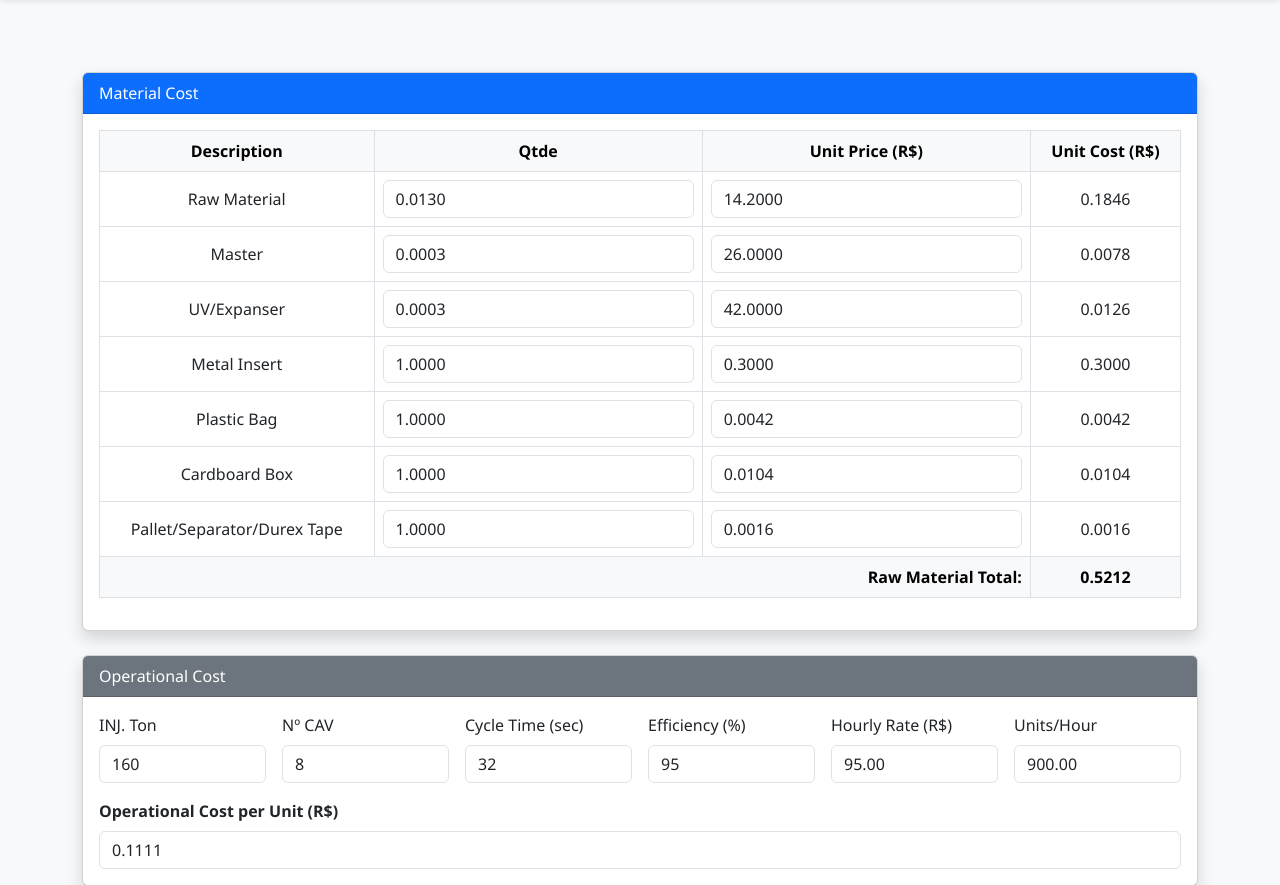
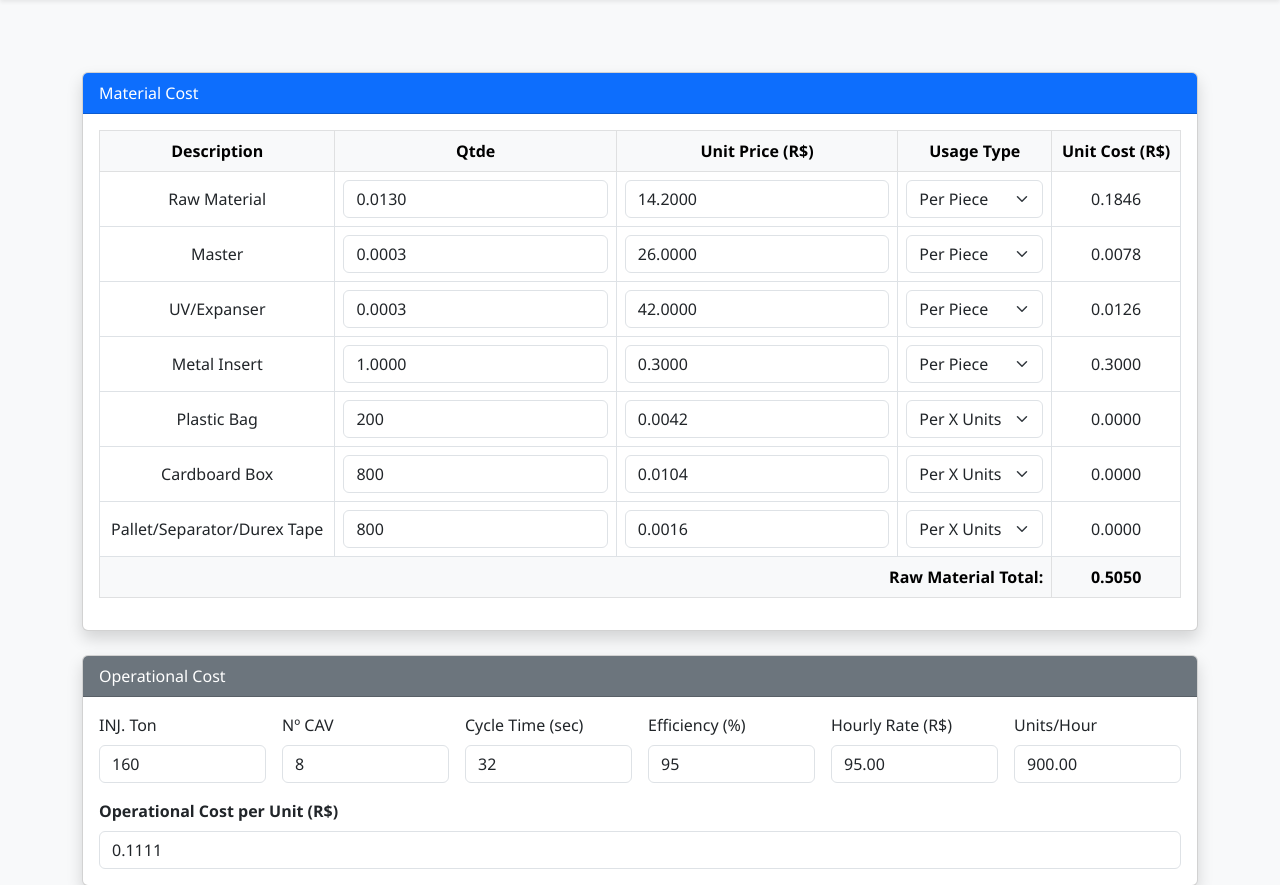
Before and after one commit to GabrielaCJ/InjecPro, a Flask app: page /cost-calculator in a window 1280 px wide. Shown: the part 76-961 px from the top of the page. Run offline with Flask 3, Linux system fonts and the light colour scheme.

Commit message:
Changes needed

```diff
--- a/templates/cost_calculator.html
+++ b/templates/cost_calculator.html
@@ -1,5 +1,3 @@
-
-
 <!DOCTYPE html>
 <html lang="en">
 <head>
@@ -38,6 +36,7 @@
             <th>Description</th>
             <th>Qtde</th>
             <th>Unit Price (R$)</th>
+            <th>Usage Type</th>
             <th>Unit Cost (R$)</th>
           </tr>
         </thead>
@@ -46,49 +45,91 @@
             <td>Raw Material</td>
             <td><input type="number" step="0.0001" class="form-control qty" value="0.0130"></td>
             <td><input type="number" step="0.0001" class="form-control unit" value="14.2000"></td>
+            <td>
+              <select class="form-select usageType">
+                <option value="per_piece" selected>Per Piece</option>
+                <option value="per_units">Per X Units</option>
+              </select>
+            </td>
             <td class="subtotal">0.1846</td>
           </tr>
           <tr>
             <td>Master</td>
             <td><input type="number" step="0.0001" class="form-control qty" value="0.0003"></td>
             <td><input type="number" step="0.0001" class="form-control unit" value="26.0000"></td>
+            <td>
+              <select class="form-select usageType">
+                <option value="per_piece" selected>Per Piece</option>
+                <option value="per_units">Per X Units</option>
+              </select>
+            </td>
             <td class="subtotal">0.0068</td>
           </tr>
           <tr>
             <td>UV/Expanser</td>
             <td><input type="number" step="0.0001" class="form-control qty" value="0.0003"></td>
             <td><input type="number" step="0.0001" class="form-control unit" value="42.0000"></td>
+            <td>
+              <select class="form-select usageType">
+                <option value="per_piece" selected>Per Piece</option>
+                <option value="per_units">Per X Units</option>
+              </select>
+            </td>
             <td class="subtotal">0.0109</td>
           </tr>
           <tr>
             <td>Metal Insert</td>
             <td><input type="number" step="0.0001" class="form-control qty" value="1.0000"></td>
             <td><input type="number" step="0.0001" class="form-control unit" value="0.3000"></td>
+            <td>
+              <select class="form-select usageType">
+                <option value="per_piece" selected>Per Piece</option>
+                <option value="per_units">Per X Units</option>
+              </select>
+            </td>
             <td class="subtotal">0.3000</td>
           </tr>
           <tr>
             <td>Plastic Bag</td>
-            <td><input type="number" step="0.0001" class="form-control qty" value="1.0000"></td>
+            <td><input type="number" step="0.0001" class="form-control qty" value="200"></td>
             <td><input type="number" step="0.0001" class="form-control unit" value="0.0042"></td>
-            <td class="subtotal">0.0042</td>
+            <td>
+              <select class="form-select usageType">
+                <option value="per_piece">Per Piece</option>
+                <option value="per_units" selected>Per X Units</option>
+              </select>
+            </td>
+            <td class="subtotal">0.0000</td>
           </tr>
           <tr>
             <td>Cardboard Box</td>
-            <td><input type="number" step="0.0001" class="form-control qty" value="1.0000"></td>
+            <td><input type="number" step="0.0001" class="form-control qty" value="800"></td>
             <td><input type="number" step="0.0001" class="form-control unit" value="0.0104"></td>
-            <td class="subtotal">0.0104</td>
+            <td>
+              <select class="form-select usageType">
+                <option value="per_piece">Per Piece</option>
+                <option value="per_units" selected>Per X Units</option>
+              </select>
+            </td>
+            <td class="subtotal">0.0000</td>
           </tr>
           <tr>
             <td>Pallet/Separator/Durex Tape</td>
-            <td><input type="number" step="0.0001" class="form-control qty" value="1.0000"></td>
+            <td><input type="number" step="0.0001" class="form-control qty" value="800"></td>
             <td><input type="number" step="0.0001" class="form-control unit" value="0.0016"></td>
-            <td class="subtotal">0.0016</td>
+            <td>
+              <select class="form-select usageType">
+                <option value="per_piece">Per Piece</option>
+                <option value="per_units" selected>Per X Units</option>
+              </select>
+            </td>
+            <td class="subtotal">0.0000</td>
           </tr>
         </tbody>
         <tfoot>
           <tr class="table-light">
-            <th colspan="3" class="text-end">Raw Material Total:</th>
-            <th id="totalMaterial">0.5185</th>
+            <th colspan="4" class="text-end">Raw Material Total:</th>
+            <th id="totalMaterial">0.0000</th>
           </tr>
         </tfoot>
       </table>
@@ -132,7 +173,7 @@
     </div>
   </div>
 
-  <!-- Custo Industrial Section -->
+  <!-- Industrial Cost Section -->
   <div class="card shadow">
     <div class="card-header bg-dark text-white">Industrial Cost</div>
     <div class="card-body">
@@ -146,18 +187,11 @@
       </div>
     </div>
   </div>
+  <!-- Save Button -->
+  <div class="d-flex justify-content-center mt-4">
+    <button class="btn btn-success" onclick="saveProductCost()">Save Product Cost</button>
+  </div>
 </div>
-
- <!-- Save Button -->
- <div class="d-flex justify-content-center mt-4">
-  <button class="btn btn-success" onclick="saveProductCost()">Save Product Cost</button>
-</div>
-</div>
-
-<script>
-  const productId = "{{ product_id }}";
-  // Use it in your JS...
-</script>
 
 <script>
 function calculateMaterialCost() {
@@ -166,7 +200,13 @@ function calculateMaterialCost() {
   rows.forEach(row => {
     const qty = parseFloat(row.querySelector(".qty").value) || 0;
     const unit = parseFloat(row.querySelector(".unit").value) || 0;
-    const subtotal = qty * unit;
+    const usageType = row.querySelector(".usageType").value;
+    let subtotal = 0;
+    if (usageType === "per_piece") {
+      subtotal = qty * unit;
+    } else if (usageType === "per_units") {
+      subtotal = (1 / qty) * unit;
+    }
     row.querySelector(".subtotal").textContent = subtotal.toFixed(4);
     total += subtotal;
   });
@@ -175,60 +215,51 @@ function calculateMaterialCost() {
 }
 
 function calculateOperationalCost() {
-  const ciclo = parseFloat(document.getElementById("cycle").value) || 1;
-  const cav = parseFloat(document.getElementById("numCav").value) || 1;
-  const eficiencia = parseFloat(document.getElementById("efficiency").value) || 100;
-  const taxa = parseFloat(document.getElementById("rate").value) || 0;
+  const cycle = parseFloat(document.getElementById("cycle").value) || 1;
+  const cavities = parseFloat(document.getElementById("numCav").value) || 1;
+  const efficiency = parseFloat(document.getElementById("efficiency").value) || 100;
+  const rate = parseFloat(document.getElementById("rate").value) || 0;
 
-  const pecasHora = (3600 / ciclo) * cav;
-  const custo = (taxa / pecasHora) / (eficiencia / 100);
+  const unitsPerHour = (3600 / cycle) * cavities;
+  const cost = (rate / unitsPerHour) / (efficiency / 100);
 
-  document.getElementById("unitshour").value = pecasHora.toFixed(2);
-  document.getElementById("operationalcost").value = custo.toFixed(4);
+  document.getElementById("unitshour").value = unitsPerHour.toFixed(2);
+  document.getElementById("operationalcost").value = cost.toFixed(4);
   calculateIndustrialCost();
 }
 
 function calculateIndustrialCost() {
   const material = parseFloat(document.getElementById("totalMaterial").textContent) || 0;
-  const operacional = parseFloat(document.getElementById("operationalcost").value) || 0;
-  document.getElementById("industrialcost").value = (material + operacional).toFixed(4);
+  const operational = parseFloat(document.getElementById("operationalcost").value) || 0;
+  document.getElementById("industrialcost").value = (material + operational).toFixed(4);
 }
 
-document.querySelectorAll(".qty, .unit").forEach(input => {
-  input.addEventListener("input", calculateMaterialCost);
-});
-
-["cycle", "numCav", "efficiency", "rate"].forEach(id => {
-  document.getElementById(id).addEventListener("input", calculateOperationalCost);
-});
-
-calculateMaterialCost();
-calculateOperationalCost();
-
 function saveProductCost() {
-  const urlParams = new URLSearchParams(window.location.search);
-  const productId = urlParams.get("productId");
-  if (!productId) return alert("Missing Product ID");
+  const productId = new URLSearchParams(window.location.search).get("productId");
+  if (!productId) return alert("Missing product ID");
 
   const materials = Array.from(document.querySelectorAll("#materialTable tbody tr")).map(row => ({
-    materialName: row.cells[0].innerText.trim(),
+    description: row.cells[0].innerText.trim(),
     quantity: parseFloat(row.querySelector(".qty").value) || 0,
-    unitCost: parseFloat(row.querySelector(".unit").value) || 0
+    unitPrice: parseFloat(row.querySelector(".unit").value) || 0,
+    usageType: row.querySelector(".usageType").value
   }));
 
   const operational = {
-    injectionTon: parseInt(document.getElementById("injTon").value) || 0,
-    numCavities: parseInt(document.getElementById("numCav").value) || 0,
-    cycleTimeSec: parseInt(document.getElementById("cycle").value) || 0,
-    efficiencyPercent: parseFloat(document.getElementById("efficiency").value) || 0,
-    hourlyRate: parseFloat(document.getElementById("rate").value) || 0
+    injTon: parseFloat(document.getElementById("injTon").value) || 0,
+    numCav: parseFloat(document.getElementById("numCav").value) || 0,
+    cycle: parseFloat(document.getElementById("cycle").value) || 0,
+    efficiency: parseFloat(document.getElementById("efficiency").value) || 0,
+    rate: parseFloat(document.getElementById("rate").value) || 0
   };
 
   const payload = {
+    productId,
     materials,
     operational,
-    totalMaterialCost: parseFloat(document.getElementById("totalMaterial").textContent) || 0,
-    operationalCost: parseFloat(document.getElementById("operationalcost").value) || 0
+    totalMaterialCost: parseFloat(document.getElementById("totalMaterial").textContent),
+    operationalCost: parseFloat(document.getElementById("operationalcost").value),
+    industrialCost: parseFloat(document.getElementById("industrialcost").value)
   };
 
   fetch(`/api/products/${productId}/save-cost`, {
@@ -236,12 +267,24 @@ function saveProductCost() {
     headers: { "Content-Type": "application/json" },
     body: JSON.stringify(payload)
   })
-  .then(res => {
-    if (res.ok) alert("Product cost saved successfully!");
-    else throw new Error("Save failed");
+  .then(response => {
+    if (!response.ok) throw new Error("Failed to save");
+    alert("Product cost saved successfully!");
+    window.location.href = "/productinfo";
   })
   .catch(err => alert("Error: " + err.message));
 }
+
+setTimeout(() => {
+  document.querySelectorAll(".qty, .unit, .usageType").forEach(input => {
+    input.addEventListener("input", calculateMaterialCost);
+  });
+  ["cycle", "numCav", "efficiency", "rate"].forEach(id => {
+    document.getElementById(id).addEventListener("input", calculateOperationalCost);
+  });
+  calculateMaterialCost();
+  calculateOperationalCost();
+});
 </script>
 </body>
 </html>
--- a/templates/productinfo.html
+++ b/templates/productinfo.html
@@ -19,10 +19,9 @@
 <body>
   <nav class="navbar navbar-light bg-white shadow-sm mb-4">
     <div class="container">
-      <a class="navbar-brand d-flex align-items-center" href="dashboard.html">
+      <a class="navbar-brand d-flex align-items-center" href="/dashboard">
         <img src="{{ url_for('static', filename='InjecPro-logo.png') }}" alt="InjecPro Logo" class="logo me-2" style="height: 50px;">
-        <span class="fs-4 fw-bold">Product Info & Cost</span>
-      </a>
+        <span class="fs-4 fw-bold">Product Info & Cost</span></a>
     </div>
   </nav>
 
```
